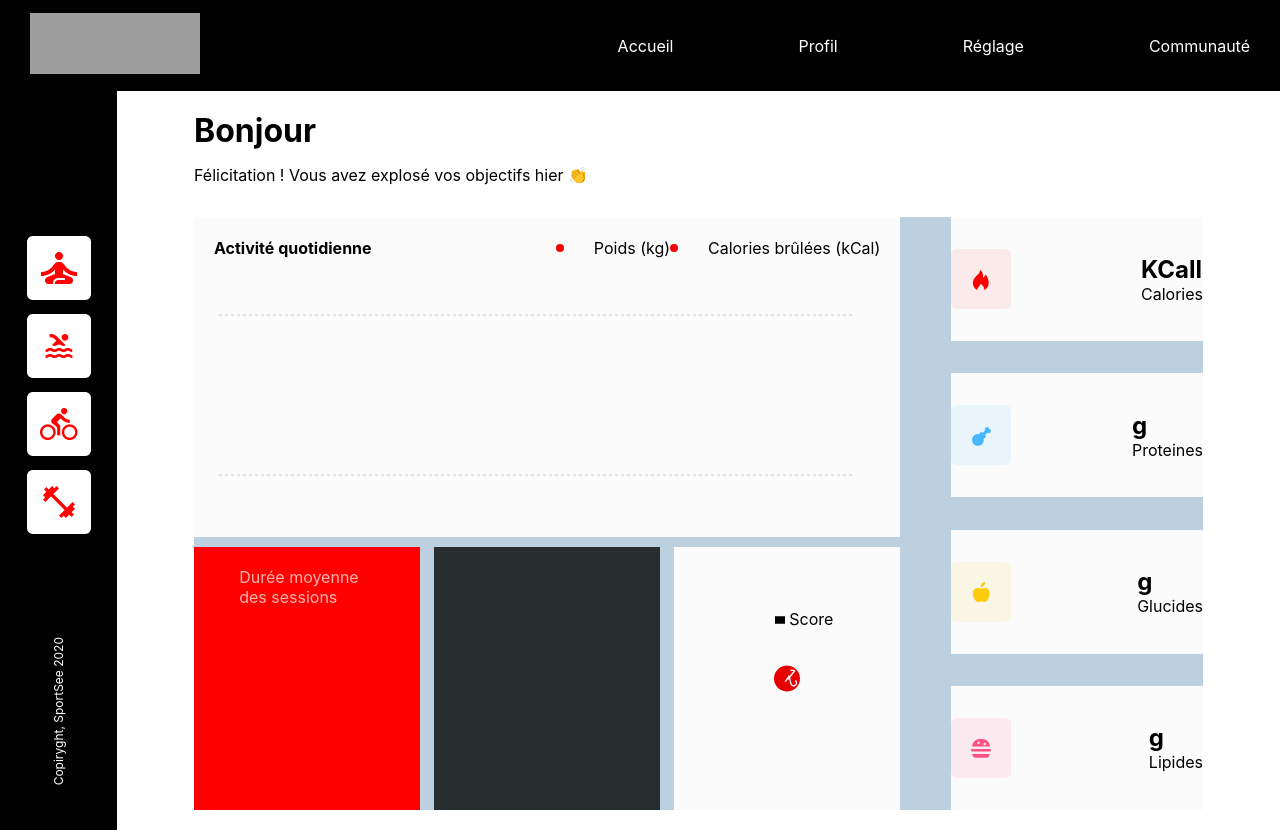
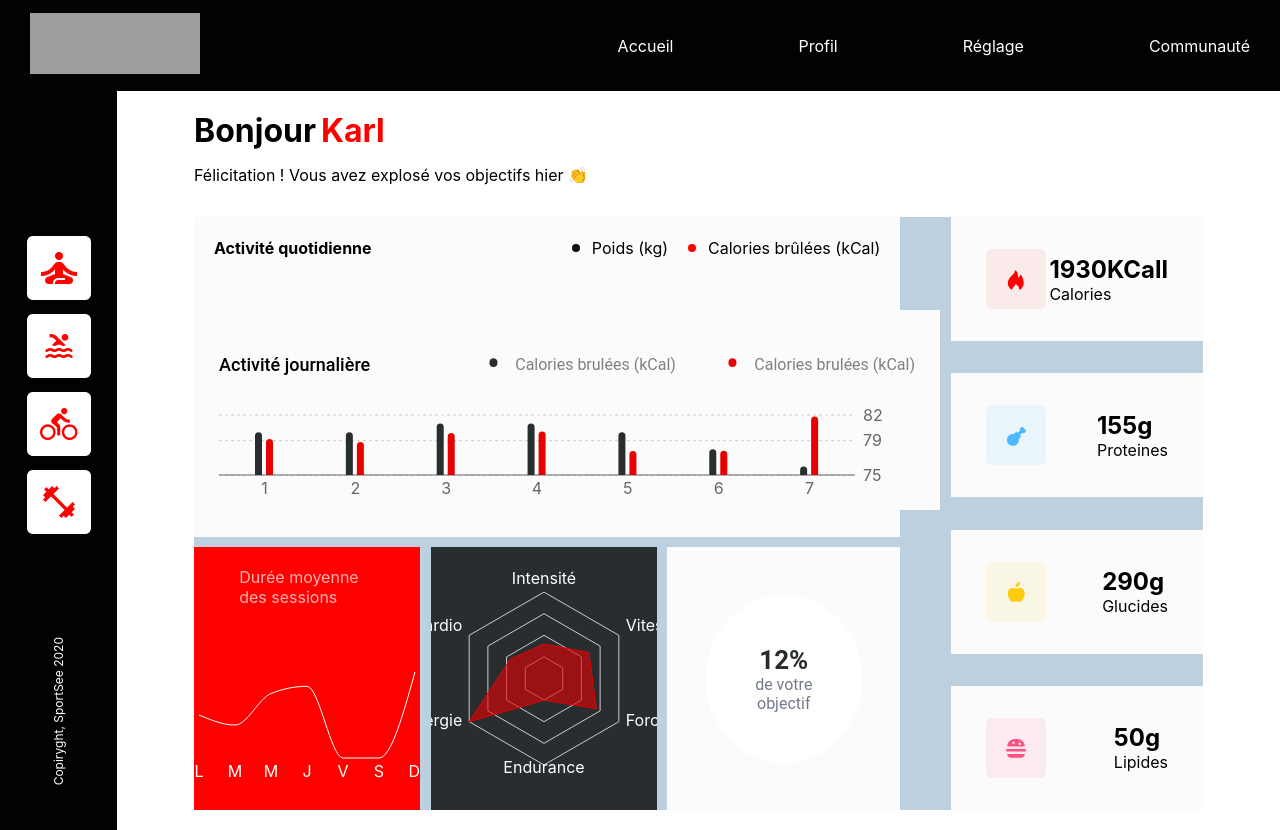
Before and after one commit to cedrickeumaleu/sportSee, a React (Create React App) app: page /profil in a window 1280 px wide. Built offline with nearby package versions, Linux system fonts and the light colour scheme; no server answers; grey boxes are pictures that could not be loaded.

Commit message:
revoir score

```diff
--- a/src/App.css
+++ b/src/App.css
@@ -136,15 +136,20 @@
 }
 .title-activity span p{
   display: flex;
-
-  padding-left: 30px;
+  padding-left: 12px;
 }
 .title-activity span i{
+  background-color: #111;
+  border-radius: 100%;
+  width: 8px;
+  height: 8px;
+  margin-left: 20px;
+}
+.title-activity span .color-kg{
   background-color: #FF0000;
   border-radius: 100%;
   width: 8px;
   height: 8px;
-
 }
 
 .grid-1 .activite-2{
@@ -210,7 +215,7 @@
   display: flex;
   align-items: center;
   justify-content: space-between;
-  width: 100%;
+  padding: 0 35px;
   height: 124px;
   background-color: #FBFBFB;;
 
@@ -231,3 +236,125 @@
 .content p{
   margin: 0;
 }
+.activity {
+  position: relative;
+  background-color: #FBFBFB;
+  width: 100%;
+}
+
+
+.tooltip {
+  height: 120px;
+  width: 80px;
+  display: flex;
+  flex-direction: column;
+  justify-content: space-evenly;
+  align-items: center;
+  background-color: #E60000;
+  color: white;
+  font-family: 'Roboto';
+  font-weight: 400;
+}
+
+.legend {
+  display: flex;
+  justify-content: space-between;
+  align-items: center;
+  height: 100%;
+  font-family: 'Roboto';
+}
+
+.legend span {
+  font-weight: 500;
+  font-size: 18px;
+}
+
+.legend ul {
+  display: flex;
+  gap: 50px;
+  font-size: 16px;
+  color: grey;
+}
+
+.legend ul li {
+  display: flex;
+  align-items: center;
+  gap: 15px;
+}
+
+.legend ul li::before {
+  content: '•';
+  font-size: 40px;
+}
+
+.legend ul li:first-child::before {
+  color: #282D30;
+}
+
+.legend ul li:last-child::before {
+  color: #E60000;
+}
+
+.tooltip {
+  height: 40px;
+  width: 60px;
+  color: black;
+  background-color: white;
+  display: flex;
+  justify-content: center;
+  align-items: center;
+  font-family: 'Roboto';
+  font-weight: 500;
+  font-size: 14px;
+}
+
+.box-score {
+  background: #FBFBFB;
+  position: relative;
+  display: flex;
+  justify-content: center;
+  align-items: center;
+  height: 100%;
+  width: 33%;
+
+}
+
+.box-score span:first-child {
+  position: absolute;
+  top: 30px;
+  left: 30px;
+  font-size: 15px;
+  font-weight: 500;
+  font-family: 'Roboto';
+}
+
+.score {
+  position: absolute;
+  top: 50%;
+  left: 50%;
+  transform: translate(-50%, -50%);
+  display: flex;
+  flex-direction: column;
+  align-items: center;
+  font-family: "Roboto";
+  text-align: center;
+  font-size: 16px;
+  color: #74798C;
+  padding: 50px;
+  background-color: white;
+  border-radius: 200%;
+  min-width: 57px;
+  white-space: nowrap;
+}
+
+.score strong {
+  font-size: 26px;
+  color: #282D30;
+}
+
+@media (max-width: 1150px) {
+  .score {
+      padding: 40px;
+      font-size: 14px;
+  }
+}
--- a/src/Datas/api.js
+++ b/src/Datas/api.js
@@ -1,10 +1,18 @@
-import userData from "./data";
+import {
+  USER_MAIN_DATA,
+  USER_ACTIVITY,
+  USER_AVERAGE_SESSIONS,
+  USER_PERFORMANCE,
+} from "../Datas/data";
+
 const BASE_URL = "http://localhost:3000/user"; // l'URL de mon API ()
 
-const isApi = true;
 // Fonction utilitaire pour les appels API GET avec fetch
 export const getUserById = async (userId) => {
-  if (isApi) {
+  if (!userId) {
+    throw new Error("userId n'est pas défini");
+  }
+
   try {
     const response = await fetch(`${BASE_URL}/${userId}`);
     if (!response.ok) {
@@ -12,17 +20,14 @@ export const getUserById = async (userId) => {
     }
     return await response.json();
   } catch (error) {
-      console.error(error);
-    }
-  } else {
-    return (
-      userData.id, userData.userInfos, userData.todayScore, userData.keyData
+    const userByID = USER_MAIN_DATA.find(
+      (element) => element.data.id === userId
     );
+    return userByID;
   }
 };
 
 export const getActivityUserById = async (userId) => {
-  if (isApi) {
   try {
     const response = await fetch(`${BASE_URL}/${userId}/activity`);
     if (!response.ok) {
@@ -30,15 +35,15 @@ export const getActivityUserById = async (userId) => {
     }
     return await response.json();
   } catch (error) {
-      console.error(error);
-    }
-  } else {
-    return userData.activity;
+    const userActivityByID = USER_ACTIVITY.find(
+      (activity) => activity.data.userId === userId
+    );
+
+    return userActivityByID;
   }
 };
 
 export const getAverageUserById = async (userId) => {
-  if (isApi) {
   try {
     const response = await fetch(`${BASE_URL}/${userId}/average-sessions`);
     if (!response.ok) {
@@ -46,15 +51,15 @@ export const getAverageUserById = async (userId) => {
     }
     return await response.json();
   } catch (error) {
-      console.error(error);
-    }
-  } else {
-    return userData.averageSessions;
+    const userAverageByID = USER_AVERAGE_SESSIONS.find(
+      (average) => average.data.userId === userId
+    );
+
+    return userAverageByID;
   }
 };
 
 export const getPerformanceUserById = async (userId) => {
-  if (isApi) {
   try {
     const response = await fetch(`${BASE_URL}/${userId}/performance`);
     if (!response.ok) {
@@ -62,9 +67,10 @@ export const getPerformanceUserById = async (userId) => {
     }
     return await response.json();
   } catch (error) {
-      console.error(error);
-    }
-  } else {
-    return userData.performance;
+    const userPerformanceByID = USER_PERFORMANCE.find(
+      (performance) => performance.data.userId === userId
+    );
+
+    return userPerformanceByID;
   }
 };
--- a/src/Datas/data.js
+++ b/src/Datas/data.js
@@ -1,5 +1,6 @@
-const userData = [
+export const USER_MAIN_DATA = [
   {
+    data: {
       id: 12,
       userInfos: {
         firstName: "Karl",
@@ -13,74 +14,271 @@ const userData = [
         carbohydrateCount: 290,
         lipidCount: 50,
       },
-    activity: [
-      { day: "2020-07-01", kilogram: 80, calories: 240 },
-      { day: "2020-07-02", kilogram: 80, calories: 220 },
-      { day: "2020-07-03", kilogram: 81, calories: 280 },
-      { day: "2020-07-04", kilogram: 81, calories: 290 },
-      { day: "2020-07-05", kilogram: 80, calories: 160 },
-      { day: "2020-07-06", kilogram: 78, calories: 162 },
-      { day: "2020-07-07", kilogram: 76, calories: 390 },
-    ],
-    averageSessions: [
-      { day: 1, sessionLength: 30 },
-      { day: 2, sessionLength: 23 },
-      { day: 3, sessionLength: 45 },
-      { day: 4, sessionLength: 50 },
-      { day: 5, sessionLength: 0 },
-      { day: 6, sessionLength: 0 },
-      { day: 7, sessionLength: 60 },
-    ],
-    performance: {
-      cardio: 80,
-      energy: 120,
-      endurance: 140,
-      strength: 50,
-      speed: 200,
-      intensity: 90,
     },
   },
   {
+    data: {
       id: 18,
       userInfos: {
         firstName: "Cecilia",
         lastName: "Ratorez",
         age: 34,
       },
-    todayScore: 0.3,
+      score: 0.3,
       keyData: {
         calorieCount: 2500,
         proteinCount: 90,
         carbohydrateCount: 150,
         lipidCount: 120,
       },
-    activity: [
-      { day: "2020-07-01", kilogram: 70, calories: 240 },
-      { day: "2020-07-02", kilogram: 69, calories: 220 },
-      { day: "2020-07-03", kilogram: 70, calories: 280 },
-      { day: "2020-07-04", kilogram: 70, calories: 500 },
-      { day: "2020-07-05", kilogram: 69, calories: 160 },
-      { day: "2020-07-06", kilogram: 69, calories: 162 },
-      { day: "2020-07-07", kilogram: 69, calories: 390 },
-    ],
-    averageSessions: [
-      { day: 1, sessionLength: 30 },
-      { day: 2, sessionLength: 40 },
-      { day: 3, sessionLength: 50 },
-      { day: 4, sessionLength: 30 },
-      { day: 5, sessionLength: 30 },
-      { day: 6, sessionLength: 50 },
-      { day: 7, sessionLength: 50 },
-    ],
-    performance: {
-      cardio: 200,
-      energy: 240,
-      endurance: 80,
-      strength: 80,
-      speed: 220,
-      intensity: 110,
     },
   },
 ];
 
-module.exports = userData;
+export const USER_ACTIVITY = [
+  {
+    data: {
+      userId: 12,
+      sessions: [
+        {
+          day: "2020-07-01",
+          kilogram: 80,
+          calories: 240,
+        },
+        {
+          day: "2020-07-02",
+          kilogram: 80,
+          calories: 220,
+        },
+        {
+          day: "2020-07-03",
+          kilogram: 81,
+          calories: 280,
+        },
+        {
+          day: "2020-07-04",
+          kilogram: 81,
+          calories: 290,
+        },
+        {
+          day: "2020-07-05",
+          kilogram: 80,
+          calories: 160,
+        },
+        {
+          day: "2020-07-06",
+          kilogram: 78,
+          calories: 162,
+        },
+        {
+          day: "2020-07-07",
+          kilogram: 76,
+          calories: 390,
+        },
+      ],
+    },
+  },
+  {
+    data: {
+      userId: 18,
+      sessions: [
+        {
+          day: "2020-07-01",
+          kilogram: 70,
+          calories: 240,
+        },
+        {
+          day: "2020-07-02",
+          kilogram: 69,
+          calories: 220,
+        },
+        {
+          day: "2020-07-03",
+          kilogram: 70,
+          calories: 280,
+        },
+        {
+          day: "2020-07-04",
+          kilogram: 70,
+          calories: 500,
+        },
+        {
+          day: "2020-07-05",
+          kilogram: 69,
+          calories: 160,
+        },
+        {
+          day: "2020-07-06",
+          kilogram: 69,
+          calories: 162,
+        },
+        {
+          day: "2020-07-07",
+          kilogram: 69,
+          calories: 390,
+        },
+      ],
+    },
+  },
+];
+
+export const USER_AVERAGE_SESSIONS = [
+  {
+    data: {
+      userId: 12,
+      sessions: [
+        {
+          day: 1,
+          sessionLength: 30,
+        },
+        {
+          day: 2,
+          sessionLength: 23,
+        },
+        {
+          day: 3,
+          sessionLength: 45,
+        },
+        {
+          day: 4,
+          sessionLength: 50,
+        },
+        {
+          day: 5,
+          sessionLength: 0,
+        },
+        {
+          day: 6,
+          sessionLength: 0,
+        },
+        {
+          day: 7,
+          sessionLength: 60,
+        },
+      ],
+    },
+  },
+  {
+    data: {
+      userId: 18,
+      sessions: [
+        {
+          day: 1,
+          sessionLength: 30,
+        },
+        {
+          day: 2,
+          sessionLength: 40,
+        },
+        {
+          day: 3,
+          sessionLength: 50,
+        },
+        {
+          day: 4,
+          sessionLength: 30,
+        },
+        {
+          day: 5,
+          sessionLength: 30,
+        },
+        {
+          day: 6,
+          sessionLength: 50,
+        },
+        {
+          day: 7,
+          sessionLength: 50,
+        },
+      ],
+    },
+  },
+];
+
+export const USER_PERFORMANCE = [
+  {
+    data: {
+      userId: 12,
+      kind: {
+        1: "cardio",
+        2: "energy",
+        3: "endurance",
+        4: "strength",
+        5: "speed",
+        6: "intensity",
+      },
+      data: [
+        {
+          value: 80,
+          kind: 1,
+        },
+        {
+          value: 120,
+          kind: 2,
+        },
+        {
+          value: 140,
+          kind: 3,
+        },
+        {
+          value: 50,
+          kind: 4,
+        },
+        {
+          value: 200,
+          kind: 5,
+        },
+        {
+          value: 90,
+          kind: 6,
+        },
+      ],
+    },
+  },
+  {
+    data: {
+      userId: 18,
+      kind: {
+        1: "cardio",
+        2: "energy",
+        3: "endurance",
+        4: "strength",
+        5: "speed",
+        6: "intensity",
+      },
+      data: [
+        {
+          value: 200,
+          kind: 1,
+        },
+        {
+          value: 240,
+          kind: 2,
+        },
+        {
+          value: 80,
+          kind: 3,
+        },
+        {
+          value: 80,
+          kind: 4,
+        },
+        {
+          value: 220,
+          kind: 5,
+        },
+        {
+          value: 110,
+          kind: 6,
+        },
+      ],
+    },
+  },
+];
+
+// module.exports = {
+//   USER_MAIN_DATA,
+//   USER_ACTIVITY,
+//   USER_AVERAGE_SESSIONS,
+//   USER_PERFORMANCE,
+// };
--- a/src/components/activityBarchart.js
+++ b/src/components/activityBarchart.js
@@ -7,24 +7,59 @@ import {
   Tooltip,
   CartesianGrid,
   ResponsiveContainer,
+  Legend,
 } from "recharts";
 
 import { formatData } from "../Datas/formatDatas.js";
 import { getActivityUserById } from "../Datas/api.js";
 
+const CustomToolTip = ({ active, payload, label }) => {
+  if (active && payload && payload.length) {
+    return (
+      <div className={"tooltip"}>
+        <p>{`${payload[0].value}${
+          payload[0].name === "kilogram" ? "kg" : "Kcal"
+        }`}</p>
+        <p>{`${payload[1].value}${
+          payload[1].name === "kilogram" ? "kg" : "Kcal"
+        }`}</p>
+      </div>
+    );
+  }
+};
+
+const CustomLegend = ({ payload }) => {
+  if (payload && payload.length) {
+    return (
+      <div className={"legend"}>
+        <span>Activité journalière</span>
+        <ul>
+          {payload.map((entry, index) => (
+            <li key={`item-${index}`}>
+              {entry.value === "kilogram"
+                ? "Poids (kg)"
+                : "Calories brulées (kCal)"}
+            </li>
+          ))}
+        </ul>
+      </div>
+    );
+  }
+};
+
 function ActivityBarChart({ userId }) {
   const [activityData, setActivityData] = useState([]);
 
+  const fetchData = async () => {
+    const res = await getActivityUserById(userId);
+    setActivityData(res.data.sessions);
+  };
+  useEffect(() => {
+    fetchData();
+  }, [userId]);
+
+  //formatage des donées
   const formatActivityData = formatData(activityData, "activity");
-
-  // Récupérer les données de l'Api
-  useEffect(() => {
-    const loadActivityData = async () => {
-      const response = await getActivityUserById(userId);
-      setActivityData(response.data.sessions);
-    };
-    loadActivityData();
-  }, [userId]);
 
   return (
     <div className="barchart">
@@ -33,7 +68,7 @@ function ActivityBarChart({ userId }) {
         <span>
           <i className="poids"></i>
           <p>Poids (kg)</p>
-          <i></i>
+          <i className="color-kg"></i>
           <p>Calories brûlées (kCal)</p>
         </span>
       </div>
@@ -55,7 +90,12 @@ function ActivityBarChart({ userId }) {
             />
             <YAxis dataKey="calories" hide orientation="left" yAxisId="left" />
 
-            <Tooltip />
+            <Tooltip content={<CustomToolTip />} />
+            <Legend
+              content={<CustomLegend />}
+              verticalAlign="top"
+              height={100}
+            />
             <Bar
               dataKey="kilogram"
               yAxisId="right"
--- a/src/components/average.js
+++ b/src/components/average.js
@@ -11,17 +11,28 @@ import {
 import { formatData } from "../Datas/formatDatas.js";
 import { getAverageUserById } from "../Datas/api.js";
 
+const CustomToolTip = ({ active, payload }) => {
+  if (active && payload && payload.length) {
+    return (
+      <div className={"tooltip"}>
+        <p>{`${payload[0].value} min`}</p>
+      </div>
+    );
+  }
+};
+
 function Average({ userId }) {
   const [averageData, setAverageData] = useState([]);
   const [activeIndex, setActiveIndex] = useState(null);
 
   //récupération et mise ajour des données
+  const fetchData = async () => {
+    const response = await getAverageUserById(userId);
+
+    setAverageData(response.data.sessions);
+  };
   useEffect(() => {
-    const loadAverageData = async () => {
-      const response = await getAverageUserById(userId);
-      setAverageData(response.data.sessions);
-    };
-    loadAverageData();
+    fetchData();
   }, [userId]);
 
   //formatage des données
@@ -42,10 +53,7 @@ function Average({ userId }) {
               axisLine={false} // Supprime la ligne de l'axe
             />
             <YAxis hide />
-            <Tooltip
-              contentStyle={{ fontSize: "12px", width: "30px", height: "10px" }} // Dimensions de la Tooltip réduites
-              formatter={(value) => `${value} min`} // Formatage du texte
-            />
+            <Tooltip content={<CustomToolTip />} />
             <Line
               type="monotone"
               dataKey="sessionLength"
--- a/src/components/nutrition.js
+++ b/src/components/nutrition.js
@@ -1,20 +1,30 @@
 import React, { useEffect, useState } from "react";
 import { getUserById } from "../Datas/api.js";
+import { USER_MAIN_DATA } from "../Datas/data.js";
 
 function Nutrition({ userId }) {
   //   const user = userData.find((user) => user.id === userId);
   const [keyData, setKeyData] = useState({});
 
-  // Récupération des données nutritionnelles
-  //   const { calorieCount, proteinCount, carbohydrateCount, lipidCount } =
-  //     keyData;
+  useEffect(() => {
+    const fetchData = async () => {
+      let data = [];
 
-  useEffect(() => {
-    const loadInfoData = async () => {
-      const response = await getUserById(userId);
-      setKeyData(response.data.keyData);
+      // Condition pour décider quelle méthode utiliser pour récupérer les données
+      if (userId) {
+        const response = await getUserById(userId);
+        // Vérifier si response est défini et s'il contient la propriété data
+        if (response && response.data) {
+          data = response.data.keyData;
+        }
+      } else {
+        data = USER_MAIN_DATA.keyData;
+      }
+
+      setKeyData(data);
     };
-    loadInfoData();
+
+    fetchData();
   }, [userId]);
   return (
     <div className="grid-2">
--- a/src/components/performance.js
+++ b/src/components/performance.js
@@ -36,7 +36,7 @@ function Performance({ userId }) {
               dataKey="name"
               tick={{ fill: "#FFFFFF" }} //couleur des names
             />
-            <PolarRadiusAxis />
+            <PolarRadiusAxis axisLine={false} tick={false} />
             <Radar
               name="Performance"
               dataKey="value"
--- a/src/components/scoreDay.js
+++ b/src/components/scoreDay.js
@@ -1,53 +1,47 @@
-import React from "react";
+import React, { useEffect, useState } from "react";
 import {
   RadialBar,
   RadialBarChart,
   Legend,
   ResponsiveContainer,
 } from "recharts";
-import userData from "../Datas/data.js";
+
+import { getUserById } from "../Datas/api.js";
 
 function ScoreDay({ userId }) {
-  const user = userData.find((user) => user.id === userId);
-  const percentage = user.todayScore * 100; // Calcul du pourcentage
+  const [todayScore, setTodayScore] = useState({ todayScore: 0 }); // Initialise avec un score de 0
 
-  const data = [
-    {
-      name: "Score",
-      score: percentage,
-    },
-  ];
+  // Calcul du pourcentage
+  const fetchData = async () => {
+    const res = await getUserById(userId);
+    setTodayScore(res.data.todayScore * 100);
+  };
 
-  const outerRadius = `${percentage}%`; // Réglage en fonction du pourcentage
+  useEffect(() => {
+    fetchData();
+  }, [userId]);
+
+  const data = [{ name: "score", value: todayScore + "%", fill: "#FF0000" }];
+
+  // const outerRadius = `${percentage}%`; // Réglage en fonction du pourcentage
 
   return (
-    <div className="score">
-      <ResponsiveContainer>
+    <div className="box-score">
+      <p className={"score"}>
+        <strong>{data[0].value}</strong>de votre <br />
+        objectif
+      </p>
+      <ResponsiveContainer height={250} width="100%">
         <RadialBarChart
-          innerRadius="90%"
-          outerRadius={outerRadius}
+          innerRadius="70%"
+          outerRadius="80%"
           data={data}
           startAngle={90}
-          endAngle={-270}
-          barSize={15}
-          fill="#E60000"
-          background={{ fill: "#f5f5f5" }}
-          clockWise
+          endAngle={180}
+          cx="50%"
+          cy="50%"
         >
-          <RadialBar
-            minAngle={15}
-            label={{ position: "insideStart", fill: "#fff" }}
-            background
-            dataKey="score"
-          />
-          <Legend
-            iconSize={10}
-            width={120}
-            height={140}
-            layout="vertical"
-            verticalAlign="middle"
-            align="right"
-          />
+          <RadialBar dataKey="value" cornerRadius={10} />
         </RadialBarChart>
       </ResponsiveContainer>
     </div>
--- a/src/components/title.js
+++ b/src/components/title.js
@@ -1,16 +1,17 @@
 import React, { useEffect, useState } from "react";
 import { getUserById } from "../Datas/api.js";
 
-function Title() {
+function Title({ userId }) {
   const [userInfos, setUserInfos] = useState({});
 
-  const loadInfoData = async () => {
-    const response = await getUserById(12);
-    setUserInfos(response.data.userInfos);
+  const fetchData = async () => {
+    const res = await getUserById(userId);
+    setUserInfos(res.data.userInfos);
   };
   useEffect(() => {
-    loadInfoData();
-  }, []);
+    fetchData();
+  }, [userId]);
+
   return (
     <div className="profil-title">
       <div className="title">
--- a/src/pages/profil.jsx
+++ b/src/pages/profil.jsx
@@ -7,13 +7,14 @@ import ActivityBarChart from '../components/activityBarchart';
 import Average from '../components/average';
 import Performance from '../components/performance';
 import ScoreDay from '../components/scoreDay';
+
 function Profil() {
 
   return (
     <div className="content">
 
      <div className="section-profil">
-     <Title/>
+     <Title userId={12}/>
      <div className="content-grid">
         <div className="grid-1">
 
@@ -25,9 +26,9 @@ function Profil() {
                 <Average userId={12}/>
 
                 <Performance userId={12} />
-                <div className="bardiabarchart">
+
                     <ScoreDay userId={12}/>
-                </div>
+
 
             </div>
         </div>
```
Lines whose indentation alone changed are shown as unchanged.
